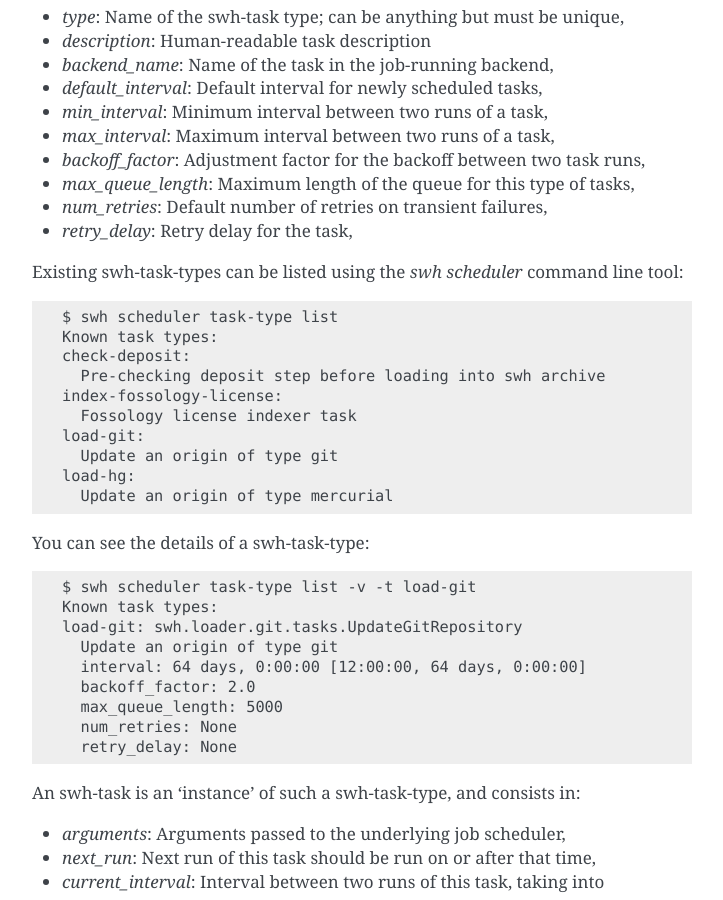
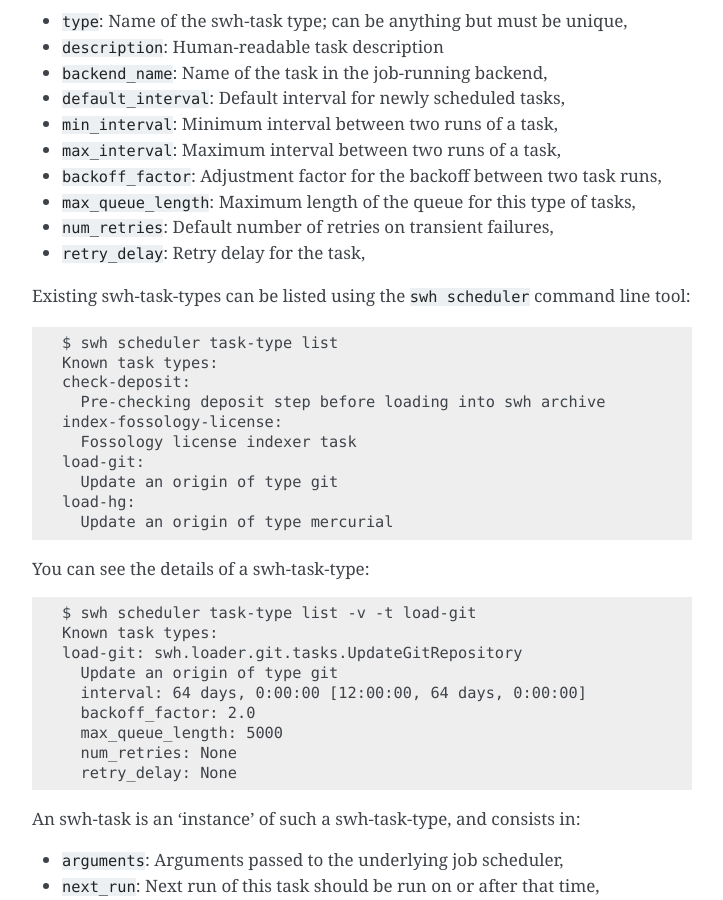
Before and after one commit to SoftwareHeritage/swh-scheduler, a Sphinx documentation site: the page built from docs/index.rst, in a window 1280 px wide and 900 px high, scrolled down 885 px. Shown: the whole window, without its empty margins (388-1111 px from the left). Built offline with Sphinx 7.4.7, drawn with Linux system fonts in a browser that asks for light colours; pages that are not in the unit, such as notebooks, are missing from menus.

Commit message:
Fix ReST syntax

```diff
--- a/docs/index.rst
+++ b/docs/index.rst
@@ -24,11 +24,11 @@ executing such a swh-task.
 Then a number of services are also provided to manage the scheduling of these
 swh-tasks as Celery tasks.
 
-The `scheduler-runner` service is a daemon that regularly looks for swh-tasks
+The ``scheduler-runner`` service is a daemon that regularly looks for swh-tasks
 in the database that should be scheduled. For each of the selected swh-task, a
 Celery task is instantiated.
 
-The `scheduler-listener` service is a daemon that listen to the Celery event
+The ``scheduler-listener`` service is a daemon that listen to the Celery event
 bus and maintain scheduled swh-tasks workflow status.
 
 
@@ -38,18 +38,18 @@ SWH Task Model
 Each swh-task-type is the declaration of a type of swh-task. Each swh-task-type
 have the following fields:
 
-- `type`: Name of the swh-task type; can be anything but must be unique,
-- `description`: Human-readable task description
-- `backend_name`: Name of the task in the job-running backend,
-- `default_interval`: Default interval for newly scheduled tasks,
-- `min_interval`: Minimum interval between two runs of a task,
-- `max_interval`: Maximum interval between two runs of a task,
-- `backoff_factor`: Adjustment factor for the backoff between two task runs,
-- `max_queue_length`: Maximum length of the queue for this type of tasks,
-- `num_retries`: Default number of retries on transient failures,
-- `retry_delay`: Retry delay for the task,
+- ``type``: Name of the swh-task type; can be anything but must be unique,
+- ``description``: Human-readable task description
+- ``backend_name``: Name of the task in the job-running backend,
+- ``default_interval``: Default interval for newly scheduled tasks,
+- ``min_interval``: Minimum interval between two runs of a task,
+- ``max_interval``: Maximum interval between two runs of a task,
+- ``backoff_factor``: Adjustment factor for the backoff between two task runs,
+- ``max_queue_length``: Maximum length of the queue for this type of tasks,
+- ``num_retries``: Default number of retries on transient failures,
+- ``retry_delay``: Retry delay for the task,
 
-Existing swh-task-types can be listed using the `swh scheduler` command line
+Existing swh-task-types can be listed using the ``swh scheduler`` command line
 tool::
 
   $ swh scheduler task-type list
@@ -78,17 +78,17 @@ You can see the details of a swh-task-type::
 
 An swh-task is an 'instance' of such a swh-task-type, and consists in:
 
-- `arguments`: Arguments passed to the underlying job scheduler,
-- `next_run`: Next run of this task should be run on or after that time,
-- `current_interval`: Interval between two runs of this task, taking into
+- ``arguments``: Arguments passed to the underlying job scheduler,
+- ``next_run``: Next run of this task should be run on or after that time,
+- ``current_interval``: Interval between two runs of this task, taking into
                       account the backoff factor,
-- `policy`: Whether the task is "one-shot" or "recurring",
-- `retries_left`: Number of "short delay" retries of the task in case of
+- ``policy``: Whether the task is "one-shot" or "recurring",
+- ``retries_left``: Number of "short delay" retries of the task in case of
                   transient failure,
-- `priority`: Priority of the task,
-- `id`: Internal task identifier,
-- `type`: References task_type table,
-- `status`: Task status ( among "next_run_not_scheduled", "next_run_scheduled",
+- ``priority``: Priority of the task,
+- ``id``: Internal task identifier,
+- ``type``: References task_type table,
+- ``status``: Task status ( among "next_run_not_scheduled", "next_run_scheduled",
             "completed", "disabled").
 
 So a swh-task consist basically in:
@@ -97,8 +97,8 @@ So a swh-task consist basically in:
   swh-task is handled,
 - a set of parameters to specify the retry policy in case of transient failure
   upon execution,
-- a set of parameters that defines the job to be done (`bakend_name` +
-  `arguments`).
+- a set of parameters that defines the job to be done (``bakend_name`` +
+  ``arguments``).
 
 
 You can list pending swh-tasks (tasks that are to be scheduled ASAP)::
@@ -152,9 +152,9 @@ When you want to add a new swh-task-type, you need a celery worker backend
 capable of executing this new task-type instances.
 
 Celery workers for swh-scheduler based tasks should be started using the Celery
-app in `swh.scheduler.celery_config`. This later, among other things, provides
+app in ``swh.scheduler.celery_config``. This later, among other things, provides
 a loading mechanism for task types based on pkg_resources declared plugins under
-the `[swh.workers]` entry point.
+the ``[swh.workers]`` entry point.
 
 TODO: add a fully working example of a dumb task.
 
```
